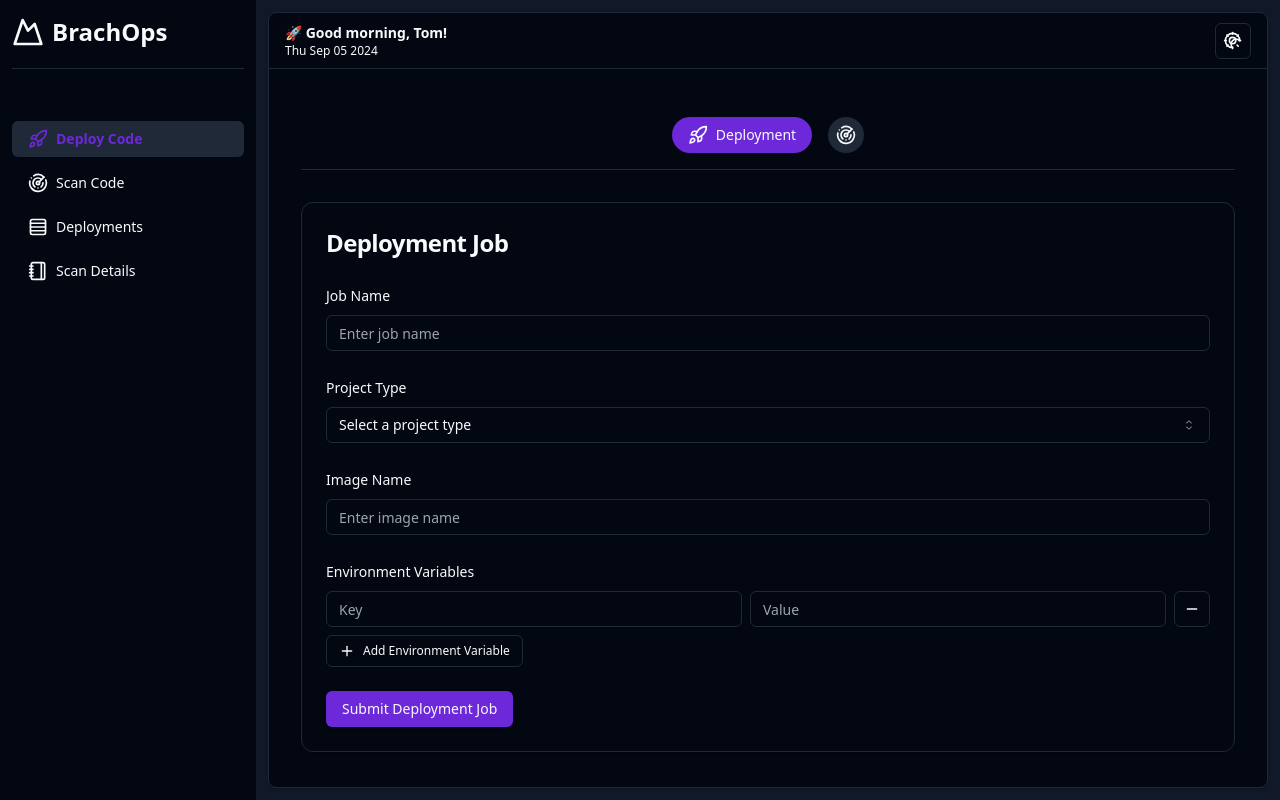
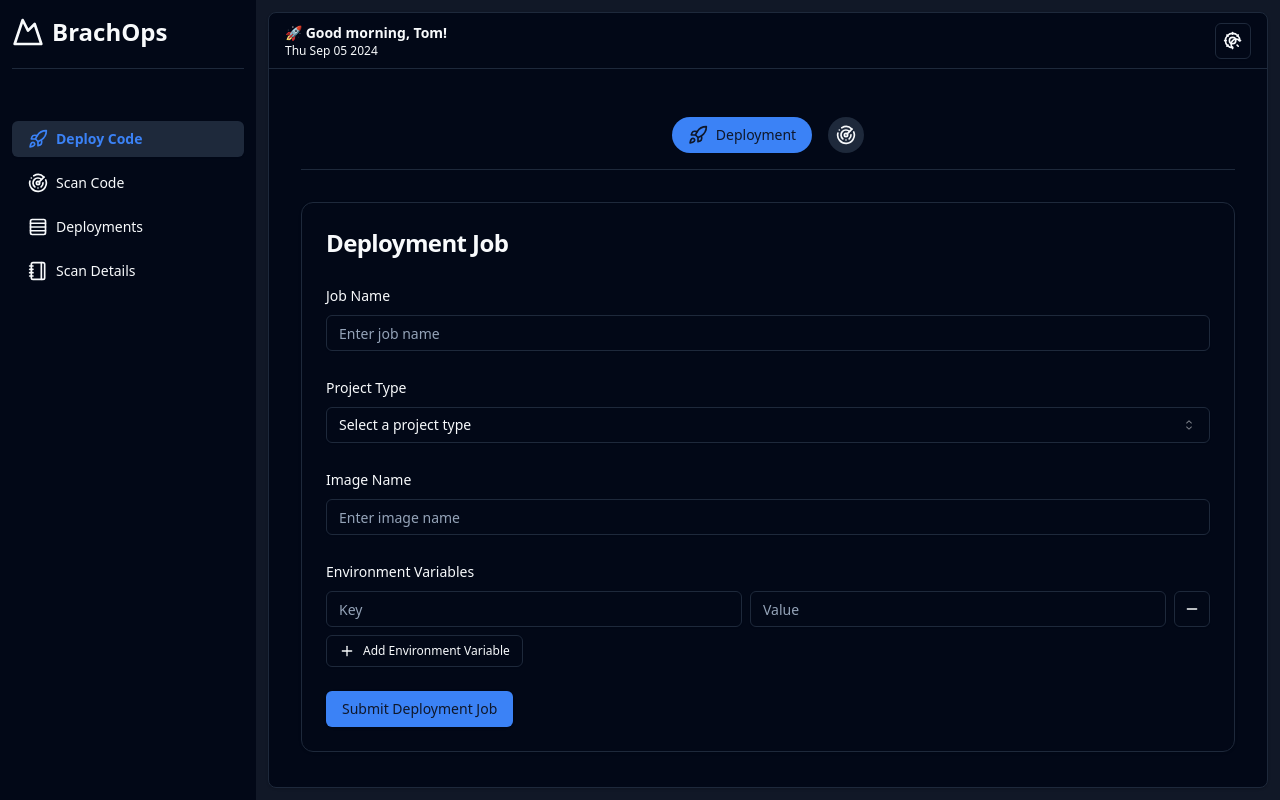
Before and after one commit to The-CodeINN/brachops, a React (Vite) app in the folder client/: page /deploy in a window 1280 px wide. Built offline with nearby package versions, Linux system fonts and the light colour scheme; no server answers.

Commit message:
made adjustments

```diff
--- a/client/src/components/pages/createdeployment-form.tsx
+++ b/client/src/components/pages/createdeployment-form.tsx
@@ -23,7 +23,7 @@
 
 const deploymentFormSchema = z.object({
   jobName: z.string().min(1, 'Job name is required'),
-  projectType: z.enum(['.NET Core', 'Node.js'], {
+  projectType: z.enum(['DotNetCore', 'NodeJs'], {
     required_error: 'Project type is required',
   }),
   imageName: z.string().min(1, 'Image name is required'),
@@ -115,8 +115,8 @@
                   </SelectTrigger>
                 </FormControl>
                 <SelectContent>
-                  <SelectItem value='.NET Core'>.NET Core</SelectItem>
-                  <SelectItem value='Node.js'>Node.js</SelectItem>
+                  <SelectItem value='DotNetCore'>.NET Core</SelectItem>
+                  <SelectItem value='NodeJs'>Node.js</SelectItem>
                 </SelectContent>
               </Select>
               <FormMessage>{getFieldError('projectType')}</FormMessage>
--- a/client/src/components/pages/hero.tsx
+++ b/client/src/components/pages/hero.tsx
@@ -1,4 +1,4 @@
-import { ArrowRightIcon, ShieldCheckIcon } from 'lucide-react';
+import { Rocket, ShieldCheckIcon } from 'lucide-react';
 import AnimatedGradientText from '../ui/animated-gradient-text';
 import { Button } from '../ui/button';
 import { cn } from '@/lib/utils';
@@ -41,7 +41,7 @@
               variant={'default'}
             >
               <span>Deploy Now </span>
-              <ArrowRightIcon className='ml-1 size-4 transition-transform duration-300 ease-in-out group-hover:translate-x-1' />
+              <Rocket className='ml-1 size-4 transition-transform duration-300 ease-in-out group-hover:translate-x-1' />
             </Button>
           </Link>
           <Link to='/codescan'>
--- a/client/src/index.css
+++ b/client/src/index.css
@@ -5,24 +5,24 @@
 @layer base {
   :root {
     --background: 0 0% 100%;
-    --foreground: 224 71.4% 4.1%;
+    --foreground: 222.2 84% 4.9%;
     --card: 0 0% 100%;
-    --card-foreground: 224 71.4% 4.1%;
+    --card-foreground: 222.2 84% 4.9%;
     --popover: 0 0% 100%;
-    --popover-foreground: 224 71.4% 4.1%;
-    --primary: 262.1 83.3% 57.8%;
-    --primary-foreground: 210 20% 98%;
-    --secondary: 220 14.3% 95.9%;
-    --secondary-foreground: 220.9 39.3% 11%;
-    --muted: 220 14.3% 95.9%;
-    --muted-foreground: 220 8.9% 46.1%;
-    --accent: 220 14.3% 95.9%;
-    --accent-foreground: 220.9 39.3% 11%;
+    --popover-foreground: 222.2 84% 4.9%;
+    --primary: 221.2 83.2% 53.3%;
+    --primary-foreground: 210 40% 98%;
+    --secondary: 210 40% 96.1%;
+    --secondary-foreground: 222.2 47.4% 11.2%;
+    --muted: 210 40% 96.1%;
+    --muted-foreground: 215.4 16.3% 46.9%;
+    --accent: 210 40% 96.1%;
+    --accent-foreground: 222.2 47.4% 11.2%;
     --destructive: 0 84.2% 60.2%;
-    --destructive-foreground: 210 20% 98%;
-    --border: 220 13% 91%;
-    --input: 220 13% 91%;
-    --ring: 262.1 83.3% 57.8%;
+    --destructive-foreground: 210 40% 98%;
+    --border: 214.3 31.8% 91.4%;
+    --input: 214.3 31.8% 91.4%;
+    --ring: 221.2 83.2% 53.3%;
     --radius: 0.5rem;
     --chart-1: 12 76% 61%;
     --chart-2: 173 58% 39%;
@@ -32,25 +32,25 @@
   }
 
   .dark {
-    --background: 224 71.4% 4.1%;
-    --foreground: 210 20% 98%;
-    --card: 224 71.4% 4.1%;
-    --card-foreground: 210 20% 98%;
-    --popover: 224 71.4% 4.1%;
-    --popover-foreground: 210 20% 98%;
-    --primary: 263.4 70% 50.4%;
-    --primary-foreground: 210 20% 98%;
-    --secondary: 215 27.9% 16.9%;
-    --secondary-foreground: 210 20% 98%;
-    --muted: 215 27.9% 16.9%;
-    --muted-foreground: 217.9 10.6% 64.9%;
-    --accent: 215 27.9% 16.9%;
-    --accent-foreground: 210 20% 98%;
+    --background: 222.2 84% 4.9%;
+    --foreground: 210 40% 98%;
+    --card: 222.2 84% 4.9%;
+    --card-foreground: 210 40% 98%;
+    --popover: 222.2 84% 4.9%;
+    --popover-foreground: 210 40% 98%;
+    --primary: 217.2 91.2% 59.8%;
+    --primary-foreground: 222.2 47.4% 11.2%;
+    --secondary: 217.2 32.6% 17.5%;
+    --secondary-foreground: 210 40% 98%;
+    --muted: 217.2 32.6% 17.5%;
+    --muted-foreground: 215 20.2% 65.1%;
+    --accent: 217.2 32.6% 17.5%;
+    --accent-foreground: 210 40% 98%;
     --destructive: 0 62.8% 30.6%;
-    --destructive-foreground: 210 20% 98%;
-    --border: 215 27.9% 16.9%;
-    --input: 215 27.9% 16.9%;
-    --ring: 263.4 70% 50.4%;
+    --destructive-foreground: 210 40% 98%;
+    --border: 217.2 32.6% 17.5%;
+    --input: 217.2 32.6% 17.5%;
+    --ring: 224.3 76.3% 48%;
     --chart-1: 220 70% 50%;
     --chart-2: 160 60% 45%;
     --chart-3: 30 80% 55%;
```
